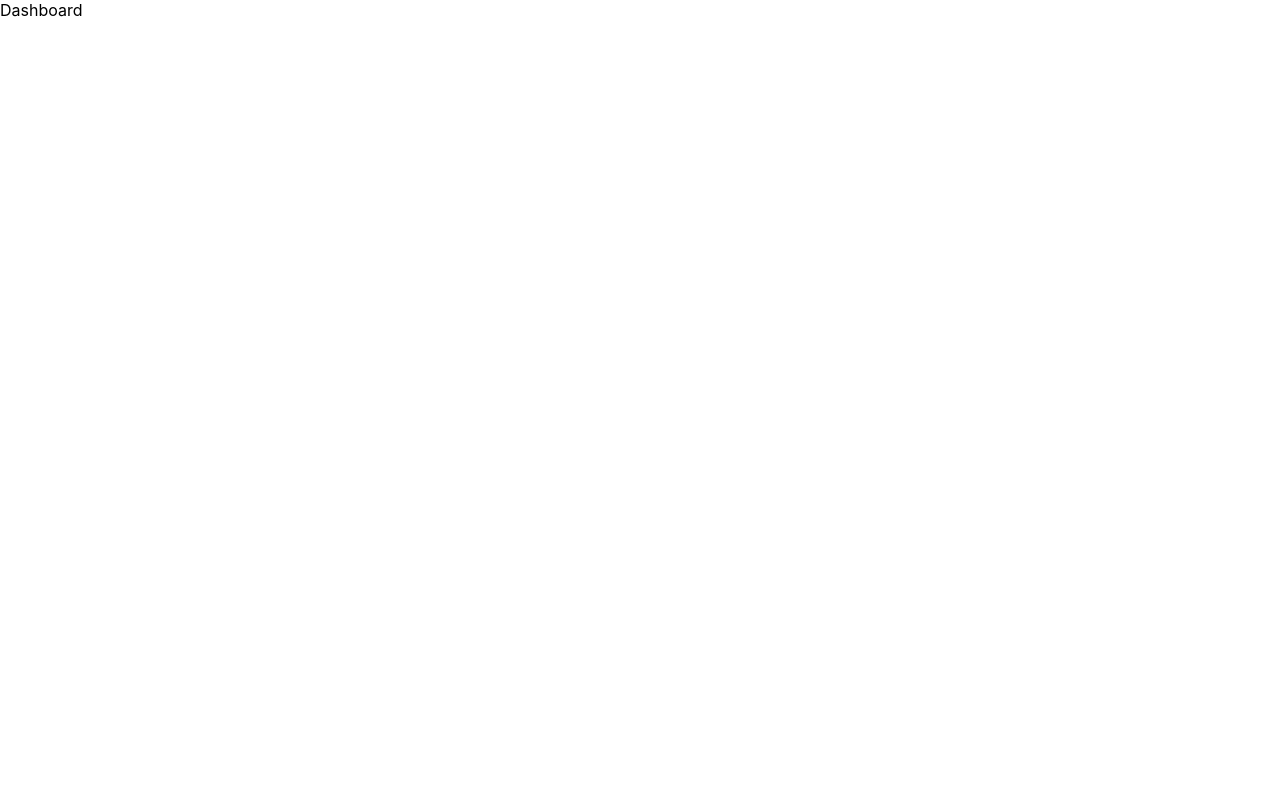
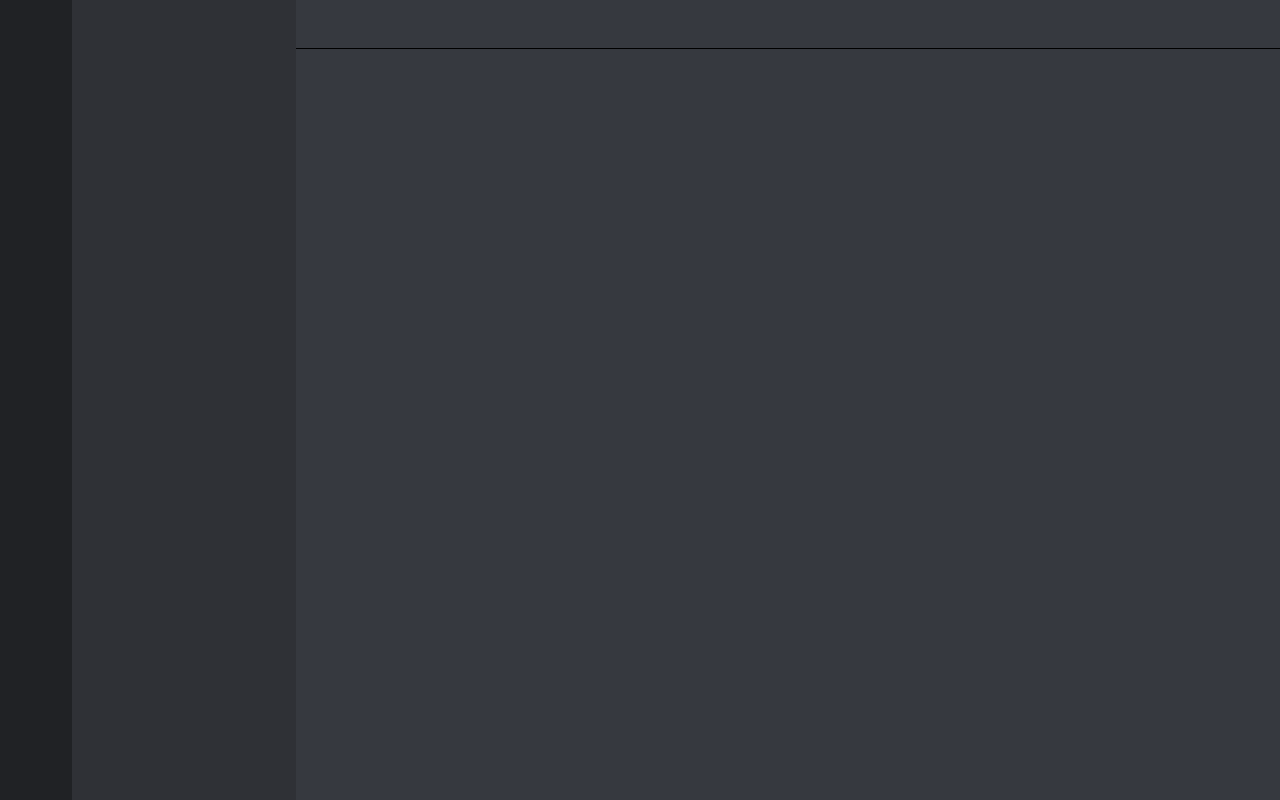
Before and after one commit to JoonMarion/tcc-project, a React (Create React App) app in the folder avafrontend/: page /dashboard in a window 1280 px wide. Built offline with nearby package versions, Linux system fonts and the light colour scheme.

Commit message:
feat: start dashboard

```diff
--- /dev/null
+++ b/avafrontend/src/Dashboard/AppBar/AppBar.js
@@ -0,0 +1,22 @@
+import React from 'react';
+import { styled } from '@mui/system';
+
+const MainContainer = styled('div')({
+    position: 'absolute',
+    right: '0',
+    top: '0',
+    height: '48px',
+    borderBottom: '1px solid black',
+    backgroundColor: '#36393f',
+    width: 'calc(100% - 326px)',
+    display: 'flex',
+    alignItems: 'center',
+    justifyContent: 'space-between',
+    padding: '0 15px',
+});
+
+const AppBar = () => {
+    return <MainContainer></MainContainer>;
+};
+
+export default AppBar;
--- a/avafrontend/src/Dashboard/Dashboard.js
+++ b/avafrontend/src/Dashboard/Dashboard.js
@@ -1,7 +1,25 @@
 import React from 'react';
+import { styled } from '@mui/system';
+import SideBar from './SideBar/SideBar';
+import FriendSideBar from './FriendsSideBar/FriendsSideBar';
+import Messenger from './Messenger/Messenger';
+import AppBar from './AppBar/AppBar';
+
+const Wrapper = styled('div')({
+    width: '100%',
+    height: '100vh',
+    display: 'flex',
+});
 
 const Dashboard = () => {
-    return <div>Dashboard</div>;
+    return (
+        <Wrapper>
+            <SideBar />
+            <FriendSideBar />
+            <Messenger />
+            <AppBar />
+        </Wrapper>
+    );
 };
 
 export default Dashboard;
--- /dev/null
+++ b/avafrontend/src/Dashboard/FriendsSideBar/FriendsSideBar.js
@@ -0,0 +1,17 @@
+import React from 'react';
+import { styled } from '@mui/system';
+
+const MainContainer = styled('div')({
+    width: '224px',
+    height: '100%',
+    display: 'flex',
+    flexDirection: 'column',
+    alignItems: 'center',
+    background: '#2f3136',
+});
+
+const FriendsSideBar = () => {
+    return <MainContainer></MainContainer>;
+};
+
+export default FriendsSideBar;
--- /dev/null
+++ b/avafrontend/src/Dashboard/Messenger/Messenger.js
@@ -0,0 +1,15 @@
+import React from 'react';
+import { styled } from '@mui/system';
+
+const MainContainer = styled('div')({
+    flexGrow: 1,
+    backgroundColor: '#36393f',
+    marginTop: '48px',
+    display: 'flex',
+});
+
+const Messenger = () => {
+    return <MainContainer></MainContainer>;
+};
+
+export default Messenger;
--- /dev/null
+++ b/avafrontend/src/Dashboard/SideBar/SideBar.js
@@ -0,0 +1,17 @@
+import React from 'react';
+import { styled } from '@mui/system';
+
+const MainContainer = styled('div')({
+    width: '72px',
+    height: '100%',
+    display: 'flex',
+    flexDirection: 'column',
+    alignItems: 'center',
+    background: '#202225',
+});
+
+const SideBar = () => {
+    return <MainContainer></MainContainer>;
+};
+
+export default SideBar;
```
